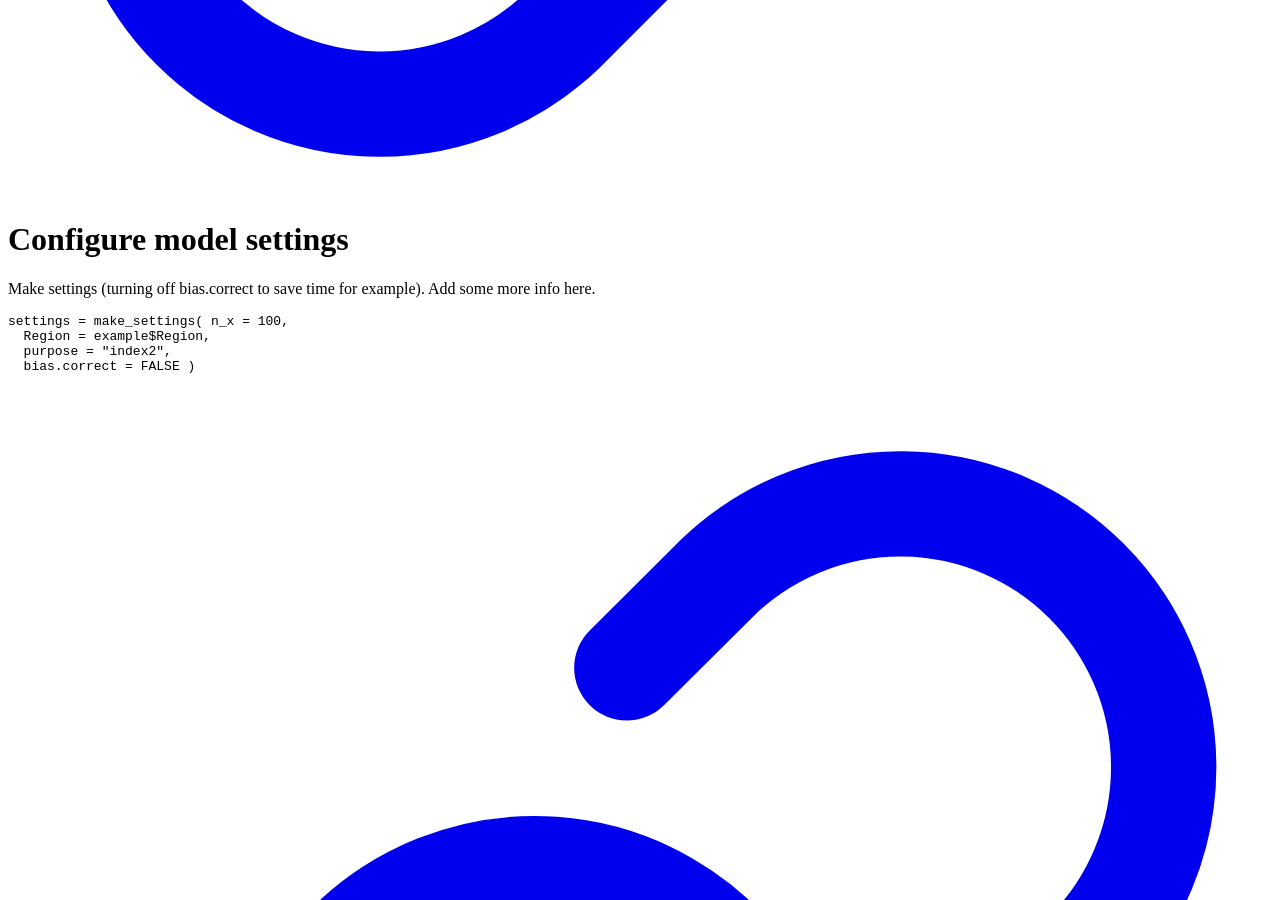
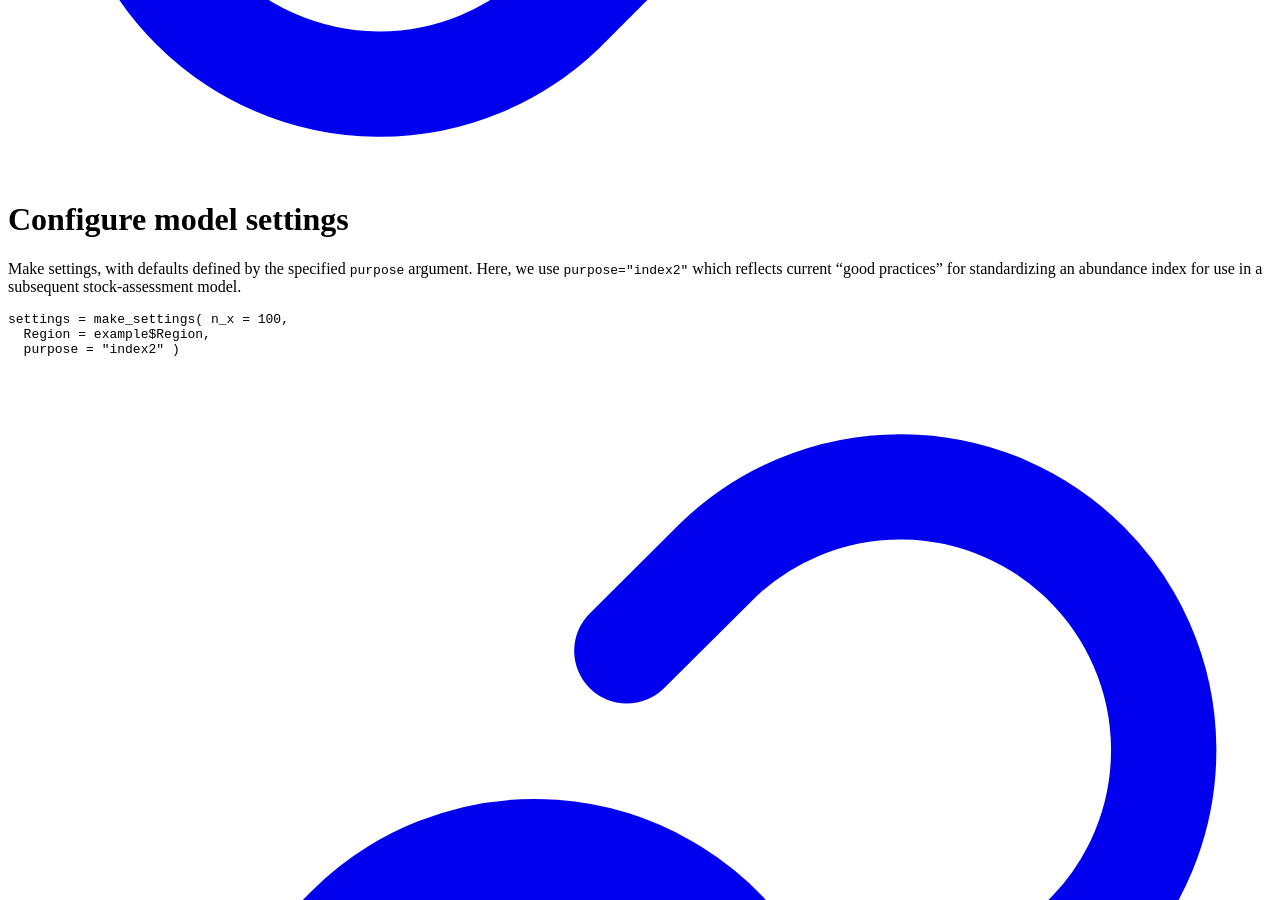
Before and after one commit to James-Thorson-NOAA/James-Thorson-NOAA.github.io, a Jekyll site: the page built from docs/tutorials/index-standardization.md, in a window 1280 px wide and 900 px high, scrolled down 5758 px. Built offline with Jekyll 4.4.1, drawn with Linux system fonts in a browser that asks for light colours; some of the changed text lies outside the part shown.

Commit message:
Update index-standardization.md

````diff
--- a/docs/tutorials/index-standardization.md
+++ b/docs/tutorials/index-standardization.md
@@ -30,13 +30,11 @@ Set local working directory (change for your machine)
 setwd( "Enter directory location here" )
 ```
 
-Load VAST
+Load VAST and the example data set
 ```R
 library(VAST)
-```
 
-Load data set
-```R
+# examples installed with VAST
 example = load_example( data_set="EBS_pollock" )
 ```
 
@@ -45,17 +43,16 @@ Additional datasets are available in `load_example`. See `?load_example` for lis
 
 # Configure model settings
 
-Make settings (turning off bias.correct to save time for example). Add some more info here.
+Make settings, with defaults defined by the specified `purpose` argument.  Here, we use `purpose="index2"` which reflects current "good practices" for standardizing an abundance index for use in a subsequent stock-assessment model.
 ```R
 settings = make_settings( n_x = 100,
   Region = example$Region,
-  purpose = "index2",
-  bias.correct = FALSE )
+  purpose = "index2" )
 ```
 
 # Run the model
 
-Run model. Add some more info here.
+Run model, where default `settings` can be overridden by passing additional arguments to `fit_model`
 ```R
 fit = fit_model( settings = settings,
   Lat_i = example$sampling_data[,'Lat'],
````
